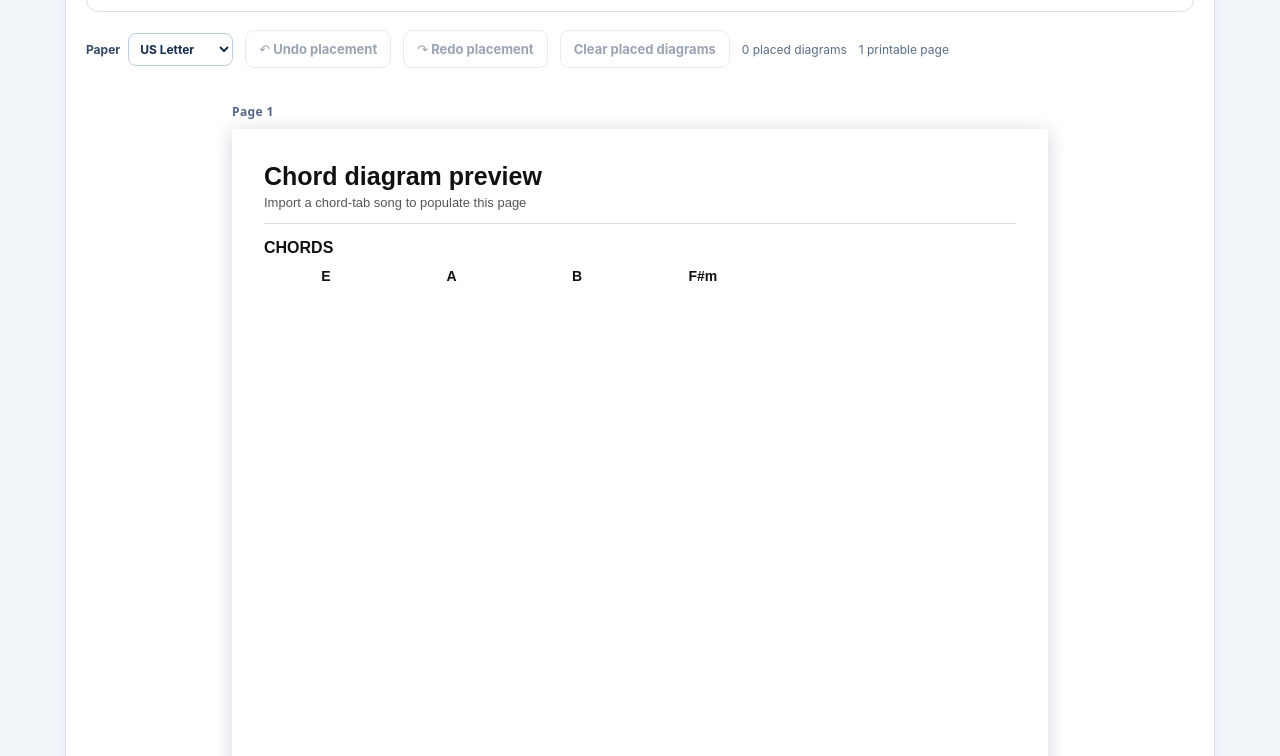
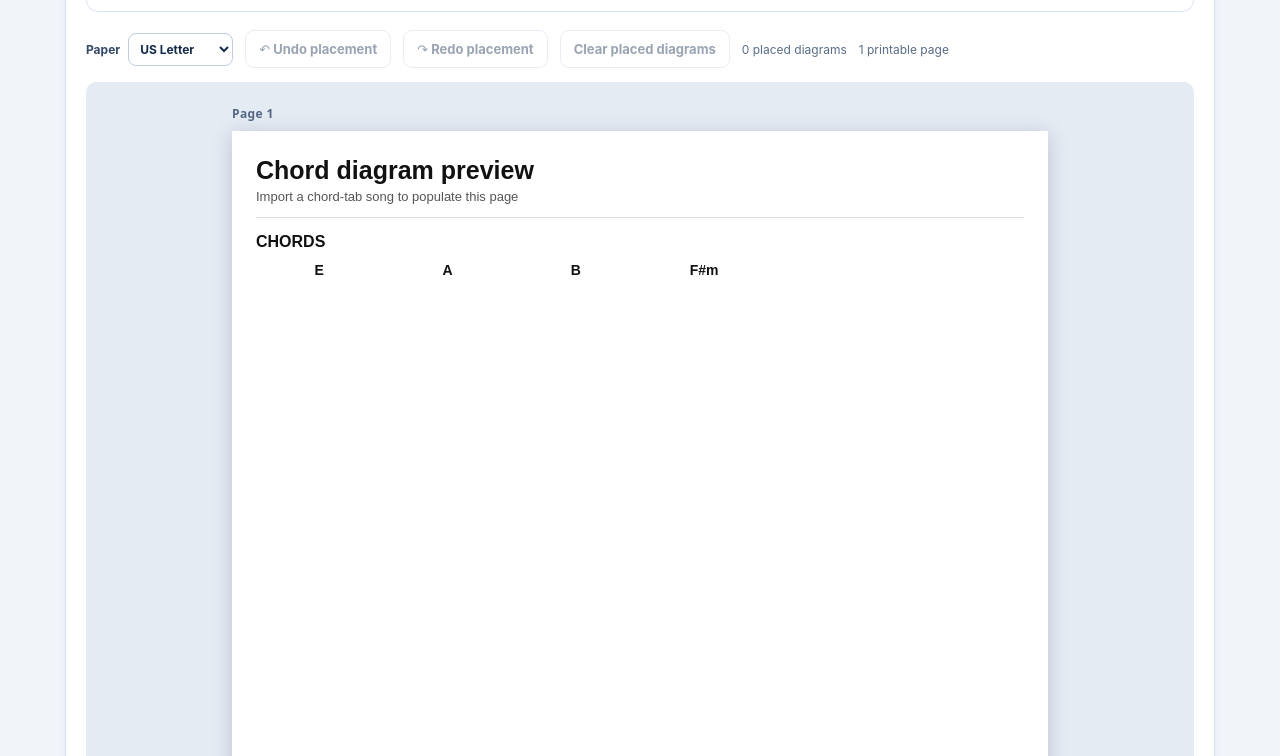
Before and after one commit to Olsens11/ChordStudio, a plain HTML site: page index.html in a window 1280 px wide. Shown: the part 1044-1800 px from the top of the page. Drawn offline with Linux system fonts and the light colour scheme.

Commit message:
Set true page preview canvas background and retain text width within paper

```diff
--- a/layout.css
+++ b/layout.css
@@ -1,9 +1,9 @@
 
 /* What you see is what prints: pages use physical dimensions at 96 CSS px/in. */
-.paper-stack{display:flex;flex-direction:column;align-items:center;gap:28px;background:#e5ebf3;padding:22px 10px 38px;border-radius:10px;overflow-x:auto}
+.paper-stack,#printPage.paper-stack{display:flex;flex-direction:column;align-items:center;gap:28px;background:#e5ebf3;padding:22px 10px 38px;border-radius:10px;overflow-x:auto}
 .paper-wrapper{width:max-content;max-width:none}
 .paper-label{font:700 12px/20px system-ui,sans-serif;color:#536784;margin:0 0 7px;letter-spacing:.03em}
-.paper-page{position:relative;box-sizing:border-box;width:816px;height:1056px;padding:32px;background:#fff;color:#111;box-shadow:0 3px 18px #18314c35;overflow:hidden;flex:none}
+.paper-page{position:relative;box-sizing:border-box;width:816px;height:1056px;padding:24px;background:#fff;color:#111;box-shadow:0 3px 18px #18314c35;overflow:hidden;flex:none}
 .paper-stack.paper-a4 .paper-page{width:794px;height:1123px}
 .paper-inside{position:relative;width:100%;height:100%}
 .paper-main{width:100%;height:100%;overflow:hidden}
```
